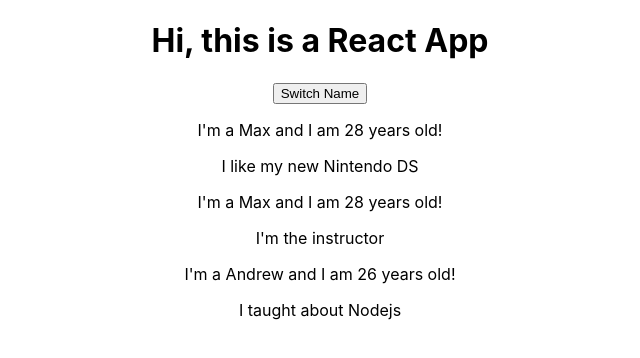
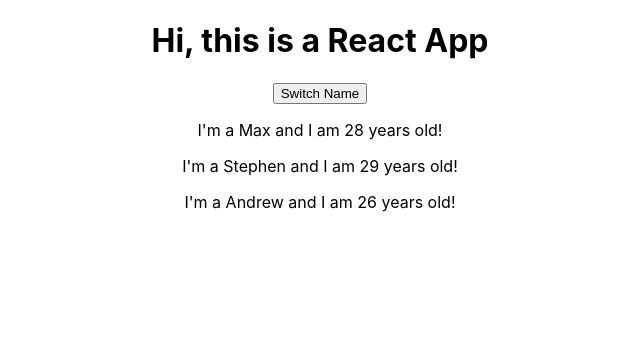
Before and after one commit to brunv/React-Redux-Complete, a React (Create React App) app in the folder Maximiliam - React Complete Guide/01-base-features/: page / in a window 1280 px wide. Shown: the top 358 px of the page, without its empty margins (320-960 px from the left). Built offline with nearby package versions, Linux system fonts and the light colour scheme.

Commit message:
state in class based components

```diff
--- a/Maximiliam - React Complete Guide/01-base-features/src/App.js
+++ b/Maximiliam - React Complete Guide/01-base-features/src/App.js
@@ -19,18 +19,34 @@
         ]
     }
 
+    switchNameHandler = () => {
+        // this.state.persons[0].name = 'Maximilian'; DONT DO THIS
+        this.setState({
+            persons: [
+                { name: 'Maximilian', age: 28 },
+                { name: 'Stephen', age: 29 },
+                { name: 'Andrew', age: 27 },
+            ]
+        });
+    }
+
     render() {
         return (
             <div className="App">
                 <h1>Hi, this is a React App</h1>
-                <button>Switch Name</button>
+                <button onClick={this.switchNameHandler}>Switch Name</button>
                 <Person
                     name={this.state.persons[0].name}
                     age={this.state.persons[0].age}>
-                    I like my new Nintendo DS
                 </Person>
-                <Person name="Max" age="28">I'm the instructor</Person>
-                <Person name="Andrew" age="26">I taught about Nodejs</Person>
+                <Person
+                    name={this.state.persons[1].name}
+                    age={this.state.persons[1].age}>
+                </Person>
+                <Person
+                    name={this.state.persons[2].name}
+                    age={this.state.persons[2].age}>
+                </Person>
             </div>
         );
 
```
